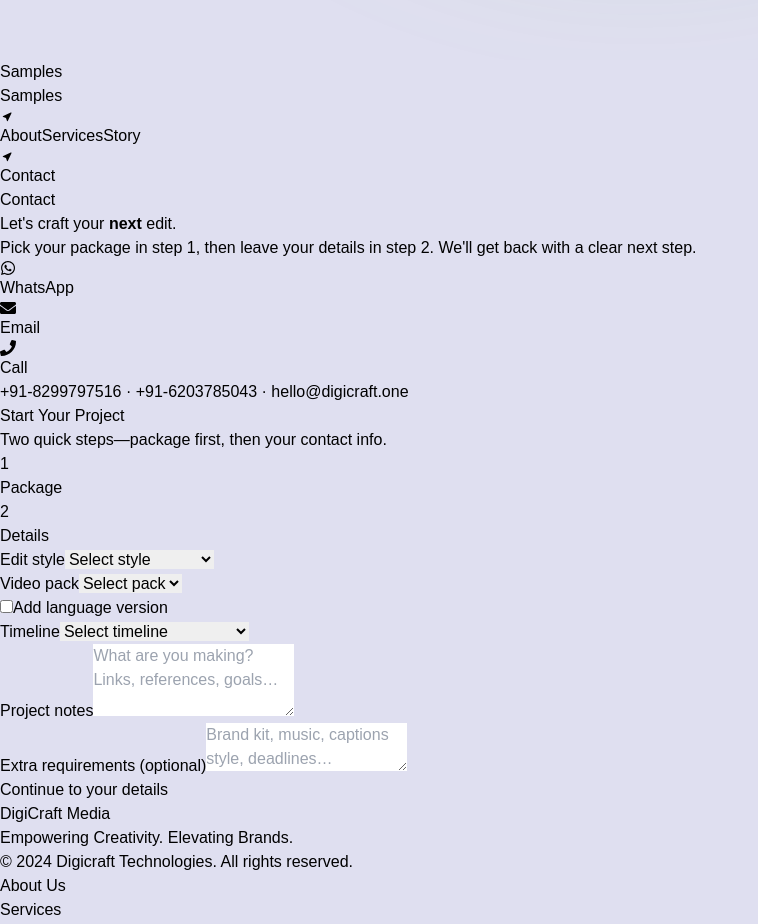
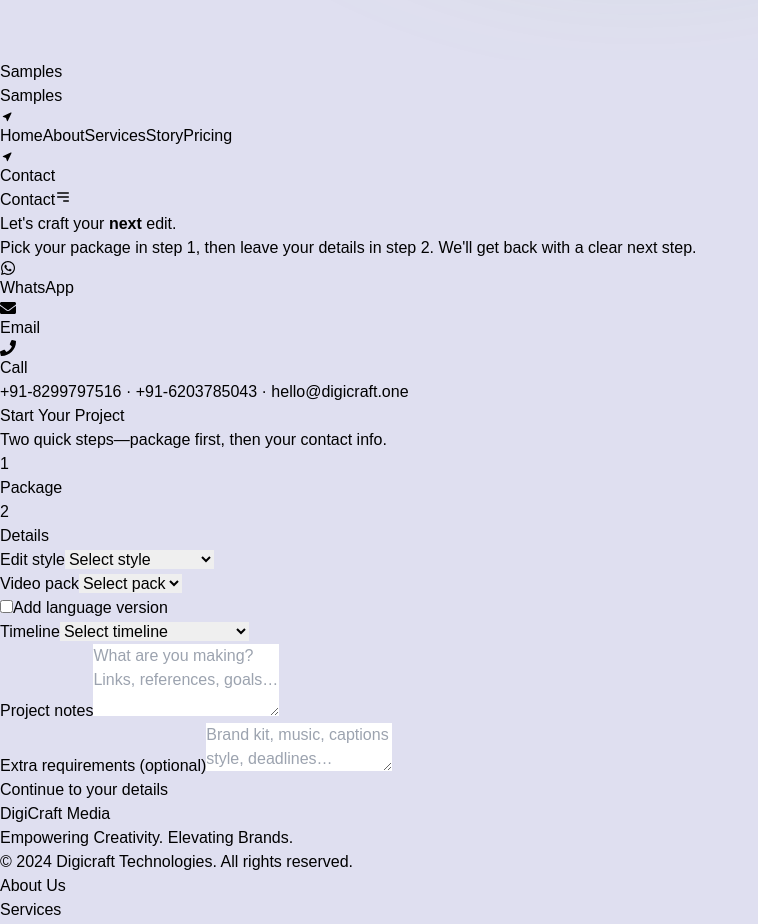
Before and after one commit to digicraft-one/media.digicraft.one, a React (Vite) app: page /contact in a window 1280 px wide. Shown: the part 1220-2144 px from the top of the page, without its empty margins (0-758 px from the left). Built offline with nearby package versions, Linux system fonts and the light colour scheme; a web font is replaced by a local one.

Commit message:
Scroll bar removed

```diff
--- a/src/components/Navbar.jsx
+++ b/src/components/Navbar.jsx
@@ -2,11 +2,18 @@
 import { useWindowScroll } from "react-use";
 import { useEffect, useRef, useState } from "react";
 import { TiLocationArrow } from "react-icons/ti";
+import { HiOutlineMenuAlt3, HiOutlineX } from "react-icons/hi";
 
 import Button from "./Button";
 import { Link, useLocation } from "react-router-dom";
 
-const navItems = ["About", "Services", "Story"];
+const navItems = [
+  { name: "Home", to: "/" },
+  { name: "About", to: "/#about", hash: true },
+  { name: "Services", to: "/#services", hash: true },
+  { name: "Story", to: "/#story", hash: true },
+  { name: "Pricing", to: "/pricing" },
+];
 
 const samplesDropdownItems = [
   { name: "All Samples", to: "/samples" },
@@ -18,6 +25,8 @@
 
 const NavBar = () => {
   const [isDropdownOpen, setIsDropdownOpen] = useState(false);
+  const [isMobileOpen, setIsMobileOpen] = useState(false);
+  const [isMobileSamplesOpen, setIsMobileSamplesOpen] = useState(false);
   const location = useLocation();
   const isHome = location.pathname === "/";
 
@@ -29,28 +38,41 @@
   const [isNavVisible, setIsNavVisible] = useState(true);
   const [lastScrollY, setLastScrollY] = useState(0);
 
+  const resolveTo = (item) =>
+    item.hash && isHome ? `#${item.name.toLowerCase()}` : item.to;
+
+  const closeMobile = () => {
+    setIsMobileOpen(false);
+    setIsMobileSamplesOpen(false);
+  };
+
+  useEffect(() => {
+    closeMobile();
+    setIsDropdownOpen(false);
+  }, [location.pathname, location.hash]);
+
   useEffect(() => {
     if (currentScrollY === 0) {
       setIsNavVisible(true);
-      navContainerRef.current.classList.remove("floating-nav");
-    } else if (currentScrollY > lastScrollY) {
+      navContainerRef.current?.classList.remove("floating-nav");
+    } else if (currentScrollY > lastScrollY && !isMobileOpen) {
       setIsNavVisible(false);
-      navContainerRef.current.classList.add("floating-nav");
+      navContainerRef.current?.classList.add("floating-nav");
     } else if (currentScrollY < lastScrollY) {
       setIsNavVisible(true);
-      navContainerRef.current.classList.add("floating-nav");
+      navContainerRef.current?.classList.add("floating-nav");
     }
 
     setLastScrollY(currentScrollY);
-  }, [currentScrollY, lastScrollY]);
+  }, [currentScrollY, lastScrollY, isMobileOpen]);
 
   useEffect(() => {
     gsap.to(navContainerRef.current, {
-      y: isNavVisible ? 0 : -100,
-      opacity: isNavVisible ? 1 : 0,
+      y: isNavVisible || isMobileOpen ? 0 : -100,
+      opacity: isNavVisible || isMobileOpen ? 1 : 0,
       duration: 0.2,
     });
-  }, [isNavVisible]);
+  }, [isNavVisible, isMobileOpen]);
 
   useEffect(() => {
     if (!isDropdownOpen) return;
@@ -68,6 +90,13 @@
     return () => document.removeEventListener("mousedown", handleClickOutside);
   }, [isDropdownOpen]);
 
+  useEffect(() => {
+    document.body.style.overflow = isMobileOpen ? "hidden" : "";
+    return () => {
+      document.body.style.overflow = "";
+    };
+  }, [isMobileOpen]);
+
   return (
     <div
       ref={navContainerRef}
@@ -76,14 +105,14 @@
       <header className="absolute top-1/2 w-full -translate-y-1/2">
         <nav className="flex size-full items-center justify-between p-4">
           <div className="flex items-center gap-7 relative">
-            <Link to="/">
+            <Link to="/" onClick={closeMobile}>
               <img
                 src="/logo.svg"
                 alt="Digicraft Media logo"
                 className="w-14 rounded-full"
               />
             </Link>
-            <div className="relative">
+            <div className="relative hidden md:block">
               <div
                 onClick={() => setIsDropdownOpen((prev) => !prev)}
                 ref={samplesButtonRef}
@@ -98,7 +127,7 @@
                       <TiLocationArrow className="transition-transform duration-300" />
                     )
                   }
-                  containerClass="bg-blue-50 md:flex hidden items-center justify-center gap-1"
+                  containerClass="bg-blue-50 flex items-center justify-center gap-1"
                 />
               </div>
 
@@ -127,17 +156,17 @@
 
           <div className="flex h-full items-center gap-2">
             <div className="hidden md:block">
-              {navItems.map((item, index) => (
+              {navItems.map((item) => (
                 <Link
-                  key={index}
-                  to={isHome ? `#${item.toLowerCase()}` : `/#${item.toLowerCase()}`}
+                  key={item.name}
+                  to={resolveTo(item)}
                   className="nav-hover-btn"
                 >
-                  {item}
+                  {item.name}
                 </Link>
               ))}
             </div>
-            <Link to="/contact" className="ms-4 md:ms-8">
+            <Link to="/contact" className="hidden md:inline-flex ms-4 md:ms-8">
               <Button
                 id="contact-nav-button"
                 title="Contact"
@@ -145,9 +174,77 @@
                 containerClass="bg-yellow-300 flex items-center justify-center gap-1"
               />
             </Link>
+
+            <button
+              type="button"
+              className="md:hidden flex size-11 items-center justify-center rounded-full bg-yellow-300 text-black"
+              aria-label={isMobileOpen ? "Close menu" : "Open menu"}
+              aria-expanded={isMobileOpen}
+              onClick={() => setIsMobileOpen((prev) => !prev)}
+            >
+              {isMobileOpen ? (
+                <HiOutlineX className="text-2xl" />
+              ) : (
+                <HiOutlineMenuAlt3 className="text-2xl" />
+              )}
+            </button>
           </div>
         </nav>
       </header>
+
+      {isMobileOpen && (
+        <div className="absolute left-0 right-0 top-[4.5rem] z-50 mx-4 overflow-hidden rounded-2xl border border-white/10 bg-black/95 shadow-2xl backdrop-blur-md md:hidden">
+          <div className="flex max-h-[75vh] flex-col gap-1 overflow-y-auto p-4">
+            {navItems.map((item) => (
+              <Link
+                key={item.name}
+                to={resolveTo(item)}
+                onClick={closeMobile}
+                className="rounded-lg px-4 py-3 font-general text-sm uppercase tracking-wide text-blue-50 transition hover:bg-white/10"
+              >
+                {item.name}
+              </Link>
+            ))}
+
+            <button
+              type="button"
+              onClick={() => setIsMobileSamplesOpen((prev) => !prev)}
+              className="flex items-center justify-between rounded-lg px-4 py-3 font-general text-sm uppercase tracking-wide text-blue-50 transition hover:bg-white/10"
+            >
+              Samples
+              <TiLocationArrow
+                className={`text-lg transition-transform ${
+                  isMobileSamplesOpen ? "rotate-180" : ""
+                }`}
+              />
+            </button>
+
+            {isMobileSamplesOpen && (
+              <div className="mb-1 ml-2 border-l border-white/15 pl-3">
+                {samplesDropdownItems.map((item) => (
+                  <Link
+                    key={item.name}
+                    to={item.to}
+                    onClick={closeMobile}
+                    className="block rounded-lg px-3 py-2.5 text-sm text-blue-50/80 transition hover:bg-white/10 hover:text-blue-50"
+                  >
+                    {item.name}
+                  </Link>
+                ))}
+              </div>
+            )}
+
+            <Link to="/contact" onClick={closeMobile} className="mt-2">
+              <Button
+                id="contact-nav-button-mobile"
+                title="Contact"
+                leftIcon={<TiLocationArrow />}
+                containerClass="bg-yellow-300 flex w-full items-center justify-center gap-1"
+              />
+            </Link>
+          </div>
+        </div>
+      )}
     </div>
   );
 };
--- a/src/index.css
+++ b/src/index.css
@@ -7,7 +7,25 @@
 *{
   scroll-behavior: smooth;
   /* transition-duration: 100ms; */
+  scrollbar-width: none; /* Firefox */
+  -ms-overflow-style: none; /* IE / old Edge */
 }
+
+*::-webkit-scrollbar {
+  display: none; /* Chrome, Safari, Opera */
+}
+
+html,
+body {
+  scrollbar-width: none;
+  -ms-overflow-style: none;
+}
+
+html::-webkit-scrollbar,
+body::-webkit-scrollbar {
+  display: none;
+}
+
 body {
   width: 100dvw;
   overflow-x: hidden;
```
